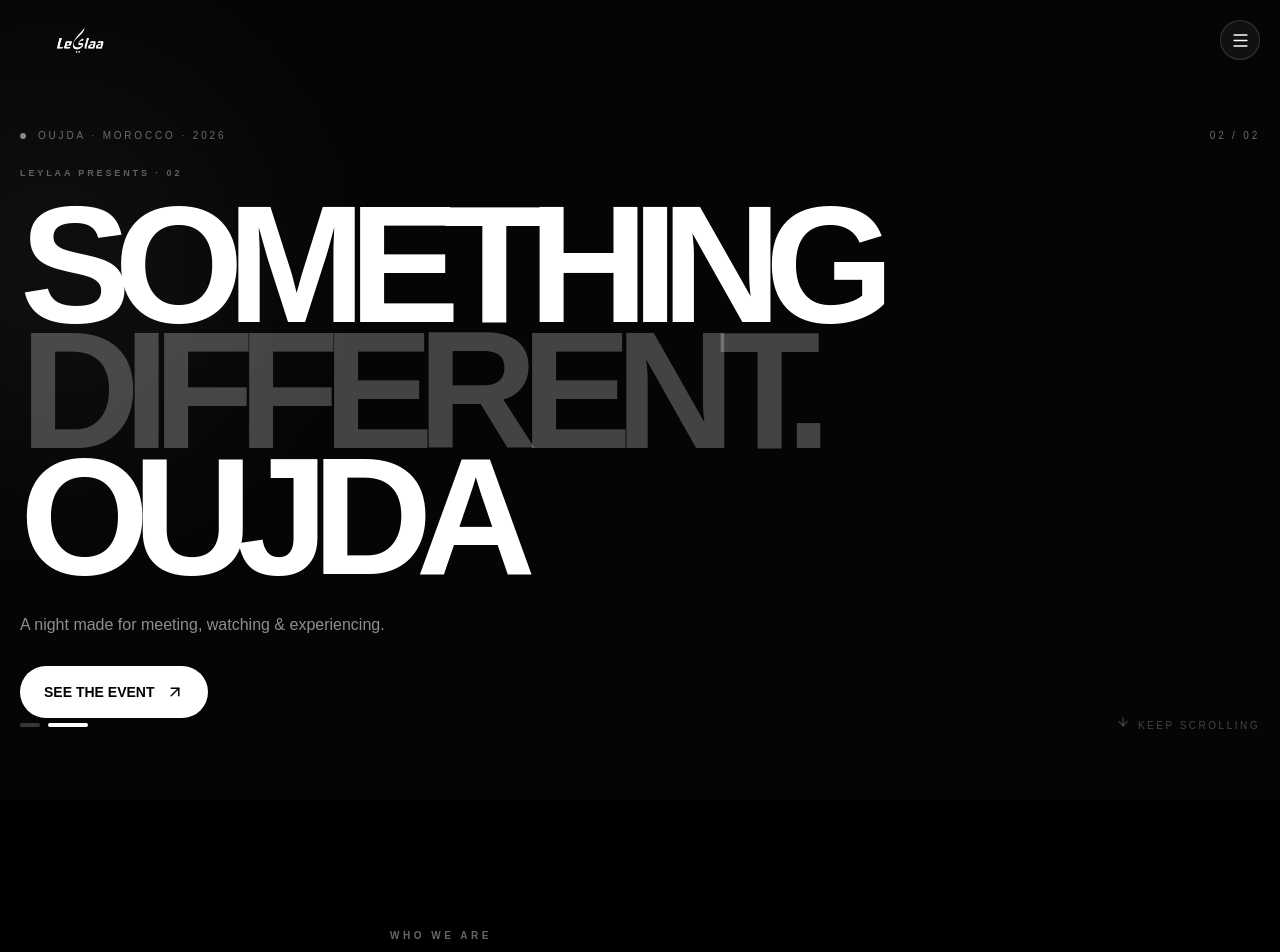
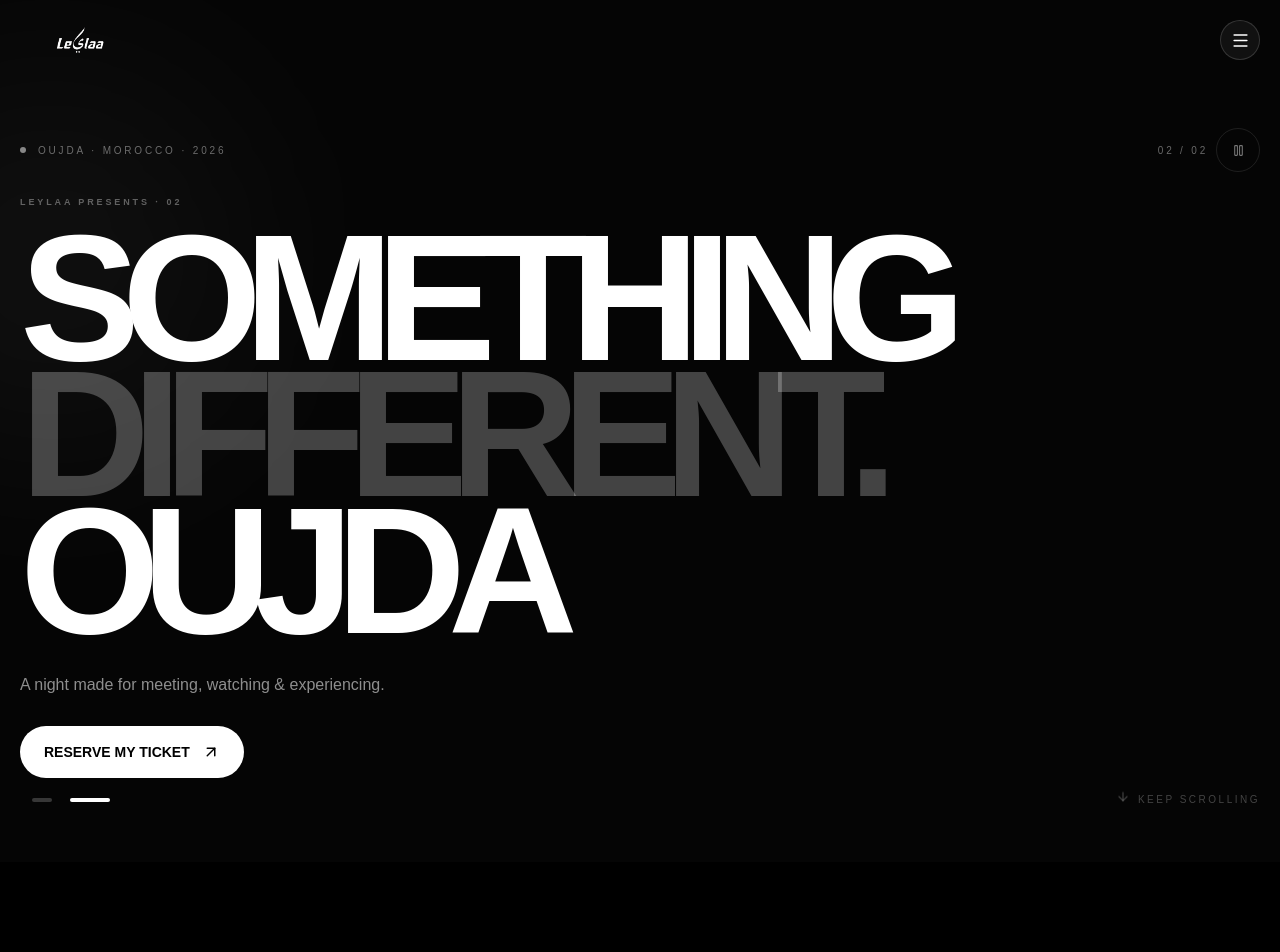
Before and after one commit to wojackwoo/leylaa, a Next.js app: page / in a window 1280 px wide. Shown: the top 952 px of the page. Built offline with nearby package versions, Linux system fonts and the light colour scheme.

Commit message:
Harden event hero slideshow and use Reserve My Ticket CTA

```diff
--- a/src/components/sections/Hero.tsx
+++ b/src/components/sections/Hero.tsx
@@ -1,6 +1,6 @@
 "use client";
 
-import { ArrowDown, ArrowUpRight } from "lucide-react";
+import { ArrowDown, ArrowUpRight, Pause, Play } from "lucide-react";
 import { useEffect, useRef, useState } from "react";
 import gsap from "gsap";
 import { ScrollTrigger } from "gsap/ScrollTrigger";
@@ -13,16 +13,12 @@ const slides = [
     title: ["Movie", "Night."],
     accent: "TUNER",
     detail: "02.10.2026 · 17:30 · CITY CLUB PARK",
-    href: "/events/tuner",
-    cta: "DISCOVER THE NIGHT",
   },
   {
     eyebrow: "LEYLAA PRESENTS · 02",
     title: ["Something", "different."],
     accent: "OUJDA",
     detail: "A night made for meeting, watching & experiencing.",
-    href: "/events/tuner",
-    cta: "SEE THE EVENT",
   },
 ];
 
@@ -31,13 +27,18 @@ export default function Hero() {
   const titleRef = useRef<HTMLHeadingElement>(null);
   const glowRef = useRef<HTMLDivElement>(null);
   const [slide, setSlide] = useState(0);
+  const [paused, setPaused] = useState(false);
 
   useEffect(() => {
     const ctx = gsap.context(() => {
       const tl = gsap.timeline();
 
       tl.from(".hero-small", { opacity: 0, y: 20, duration: 0.7 })
-        .from(".hero-line", { y: 100, opacity: 0, stagger: 0.12, duration: 1, ease: "power4.out" }, "-=0.3")
+        .from(
+          ".hero-line",
+          { y: 100, opacity: 0, stagger: 0.12, duration: 1, ease: "power4.out" },
+          "-=0.3"
+        )
         .from(".hero-description", { opacity: 0, y: 30, duration: 0.8 }, "-=0.5")
         .from(".hero-button", { opacity: 0, y: 20, duration: 0.6 }, "-=0.4");
 
@@ -45,7 +46,12 @@ export default function Hero() {
         y: -80,
         opacity: 0.25,
         ease: "none",
-        scrollTrigger: { trigger: sectionRef.current, start: "top top", end: "bottom top", scrub: 1 },
+        scrollTrigger: {
+          trigger: sectionRef.current,
+          start: "top top",
+          end: "bottom top",
+          scrub: 1,
+        },
       });
 
       gsap.to(glowRef.current, {
@@ -53,7 +59,12 @@ export default function Hero() {
         x: 80,
         scale: 1.4,
         ease: "none",
-        scrollTrigger: { trigger: sectionRef.current, start: "top top", end: "bottom top", scrub: 1.5 },
+        scrollTrigger: {
+          trigger: sectionRef.current,
+          start: "top top",
+          end: "bottom top",
+          scrub: 1.5,
+        },
       });
     }, sectionRef);
 
@@ -61,50 +72,125 @@ export default function Hero() {
   }, []);
 
   useEffect(() => {
-    const timer = window.setInterval(() => {
-      setSlide((current) => (current + 1) % slides.length);
-    }, 5500);
-    return () => window.clearInterval(timer);
-  }, []);
+    const timer = paused
+      ? undefined
+      : window.setInterval(() => {
+          setSlide((current) => (current + 1) % slides.length);
+        }, 5500);
+
+    return () => {
+      if (timer) window.clearInterval(timer);
+    };
+  }, [paused]);
+
+  useEffect(() => {
+    const reduceMotion = window.matchMedia("(prefers-reduced-motion: reduce)").matches;
+    if (reduceMotion) return;
+
+    const ctx = gsap.context(() => {
+      gsap.fromTo(
+        ".hero-transition",
+        { y: 26, opacity: 0 },
+        { y: 0, opacity: 1, duration: 0.55, stagger: 0.07, ease: "power3.out" }
+      );
+    }, sectionRef);
+
+    return () => ctx.revert();
+  }, [slide]);
 
   const current = slides[slide];
 
   return (
-    <section ref={sectionRef} className="relative flex min-h-screen items-start overflow-hidden px-5 pb-10 pt-28 sm:pt-32">
-      <div ref={glowRef} className="pointer-events-none absolute -left-32 top-20 h-[360px] w-[360px] rounded-full bg-white/[0.06] blur-[120px]" />
-      <div className="pointer-events-none absolute inset-0 opacity-[0.035]"><div className="h-full w-full bg-black/20" /></div>
+    <section
+      ref={sectionRef}
+      onMouseEnter={() => setPaused(true)}
+      onMouseLeave={() => setPaused(false)}
+      className="relative flex min-h-screen items-start overflow-hidden px-5 pb-10 pt-28 sm:pt-32"
+    >
+      <div
+        ref={glowRef}
+        className="pointer-events-none absolute -left-32 top-20 h-[360px] w-[360px] rounded-full bg-white/[0.06] blur-[120px]"
+      />
+      <div className="pointer-events-none absolute inset-0 opacity-[0.035]">
+        <div className="h-full w-full bg-black/20" />
+      </div>
 
       <div className="relative z-10 w-full">
         <div className="hero-small mb-6 flex items-center justify-between gap-4 text-[10px] uppercase tracking-[0.28em] text-white/40">
-          <span className="flex items-center gap-3"><span className="h-1.5 w-1.5 animate-pulse rounded-full bg-white" />Oujda · Morocco · 2026</span>
-          <span>{String(slide + 1).padStart(2, "0")} / {String(slides.length).padStart(2, "0")}</span>
+          <span className="flex items-center gap-3">
+            <span className="h-1.5 w-1.5 animate-pulse rounded-full bg-white" />
+            Oujda · Morocco · 2026
+          </span>
+          <div className="flex items-center gap-2">
+            <span>
+              {String(slide + 1).padStart(2, "0")} / {String(slides.length).padStart(2, "0")}
+            </span>
+            <button
+              type="button"
+              aria-label={paused ? "Resume announcement slideshow" : "Pause announcement slideshow"}
+              onClick={() => setPaused((value) => !value)}
+              className="flex h-11 w-11 items-center justify-center rounded-full border border-white/10 text-white/45 transition hover:border-white/25 hover:text-white"
+            >
+              {paused ? <Play size={13} /> : <Pause size={13} />}
+            </button>
+          </div>
         </div>
 
-        <div key={slide} className="min-h-[440px] sm:min-h-[500px]">
-          <p className="mb-5 text-[9px] font-semibold uppercase tracking-[0.32em] text-white/35">{current.eyebrow}</p>
+        <div className="min-h-[440px] sm:min-h-[500px]">
+          <p className="hero-transition mb-5 text-[9px] font-semibold uppercase tracking-[0.32em] text-white/35">
+            {current.eyebrow}
+          </p>
 
-          <h1 ref={titleRef} className="text-[19vw] font-black uppercase leading-[0.76] tracking-[-0.1em] sm:text-[13vw]">
-            <span className="hero-line block">{current.title[0]}</span>
-            <span className="hero-line block text-white/25">{current.title[1]}</span>
-            <span className="hero-line block">{current.accent}</span>
+          <h1
+            ref={titleRef}
+            className="text-[clamp(58px,17vw,180px)] font-black uppercase leading-[0.76] tracking-[-0.1em]"
+          >
+            <span className="hero-transition hero-line block">{current.title[0]}</span>
+            <span className="hero-transition hero-line block text-white/25">{current.title[1]}</span>
+            <span className="hero-transition hero-line block">{current.accent}</span>
           </h1>
 
           <div className="mt-8">
-            <p className="hero-description max-w-[430px] text-base leading-relaxed text-white/55">{current.detail}</p>
-            <a href={current.href} className="hero-button mt-7 inline-flex items-center gap-3 rounded-full bg-white px-6 py-4 text-sm font-bold !text-black transition-all duration-300 active:scale-95">
-              {current.cta}
+            <p className="hero-transition hero-description max-w-[430px] text-base leading-relaxed text-white/55">
+              {current.detail}
+            </p>
+
+            <a
+              href="/events/tuner"
+              className="hero-button hero-transition mt-7 inline-flex min-h-12 items-center gap-3 rounded-full bg-white px-6 py-4 text-sm font-bold !text-black transition-all duration-300 hover:scale-[1.02] active:scale-95"
+            >
+              RESERVE MY TICKET
               <ArrowUpRight size={18} />
             </a>
           </div>
         </div>
 
         <div className="flex items-center justify-between gap-5">
-          <div className="flex gap-2">
+          <div className="flex gap-1">
             {slides.map((_, index) => (
-              <button key={index} aria-label={`Show announcement ${index + 1}`} onClick={() => setSlide(index)} className={`h-1 rounded-full transition-all ${index === slide ? "w-10 bg-white" : "w-5 bg-white/20"}`} />
+              <button
+                key={index}
+                type="button"
+                aria-label={`Show announcement ${index + 1}`}
+                onClick={() => {
+                  setSlide(index);
+                  setPaused(false);
+                }}
+                className="flex h-11 w-11 items-center justify-center rounded-full"
+              >
+                <span
+                  className={`block h-1 rounded-full transition-all ${
+                    index === slide ? "w-10 bg-white" : "w-5 bg-white/20"
+                  }`}
+                />
+              </button>
             ))}
           </div>
-          <div className="flex items-center gap-2 text-[10px] uppercase tracking-[0.25em] text-white/25"><ArrowDown size={14} className="animate-bounce" />Keep scrolling</div>
+
+          <div className="flex items-center gap-2 text-[10px] uppercase tracking-[0.25em] text-white/25">
+            <ArrowDown size={14} className="animate-bounce" />
+            Keep scrolling
+          </div>
         </div>
       </div>
     </section>
```
